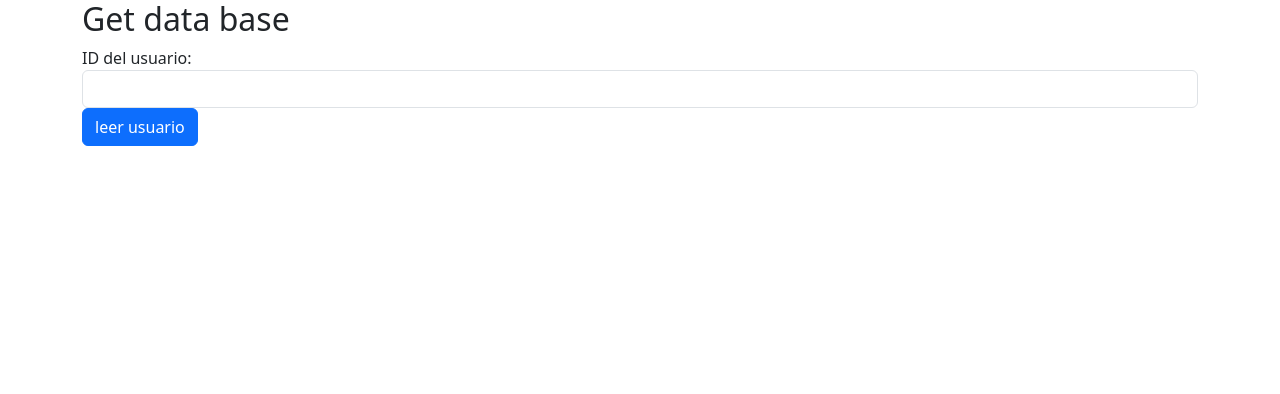
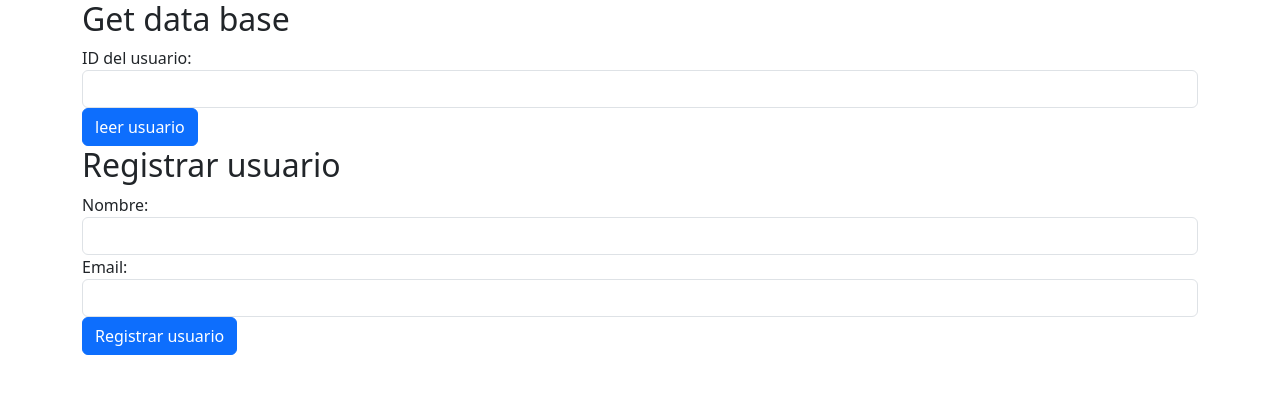
Before and after one commit to eramirezipp/ProyectPoductIPP, a PHP site: page /viewuser.php in a window 1280 px wide. Shown: the top 394 px of the page. Run offline with PHP 8.4, Linux system fonts and the light colour scheme.

Commit message:
Lista de extensiones y registro de usuario

```diff
--- a/UserProcess.php
+++ b/UserProcess.php
@@ -21,8 +21,8 @@ class UserProcess {
         $com = $this->con->prepare($sql);
         $com->bind_param("ss", $name, $email);
         $com->execute();
-        $result = $com->get_result();
-        return $result->fetch_assoc();
+        $com->get_result();
+        return "ok";
     }
 }
 ?>
--- a/viewuser.php
+++ b/viewuser.php
@@ -22,7 +22,22 @@
             <input type="text" id="IDuser" name="IDuser" class = "form-control">
             <input type="submit" name="Getdata" value="leer usuario" class = "btn btn-primary mt2">
         </form>
-
+        <?php
+        require_once "UserProcess.php";
+        $userProcess = new UserProcess();
+        if (isset($_POST['RegisterUser'])){
+            $userdata = $userProcess->insertUser($_POST['IDName'], $_POST['IDEmail']);
+            echo "<p class='mt-2'> ok</p>";
+        }
+        ?>
+        <form method="post" action="" class="form-group">
+            <h2>Registrar usuario</h2>
+            <label for="IDName">Nombre: </label>
+            <input type="text" id="IDName" name="IDName" class = "form-control">
+            <label for="IDEmail">Email: </label>
+            <input type="text" id="IDEmail" name="IDEmail" class = "form-control">
+            <input type="submit" name="RegisterUser" value="Registrar usuario" class = "btn btn-primary mt2">
+        </form>
     </div>
     <script src="https://cdn.jsdelivr.net/npm/bootstrap@5.3.0/dist/js/bootstrap.bundle.min.js" integrity="sha384-geWF76RCwLtnZ8qwWowPQNguL3RmwHVBC9FhGdlKrxdiJJigb/j/68SIy3Te4Bkz" crossorigin="anonymous"></script>
   </body>
```
Also changed, not shown: readme.md.
